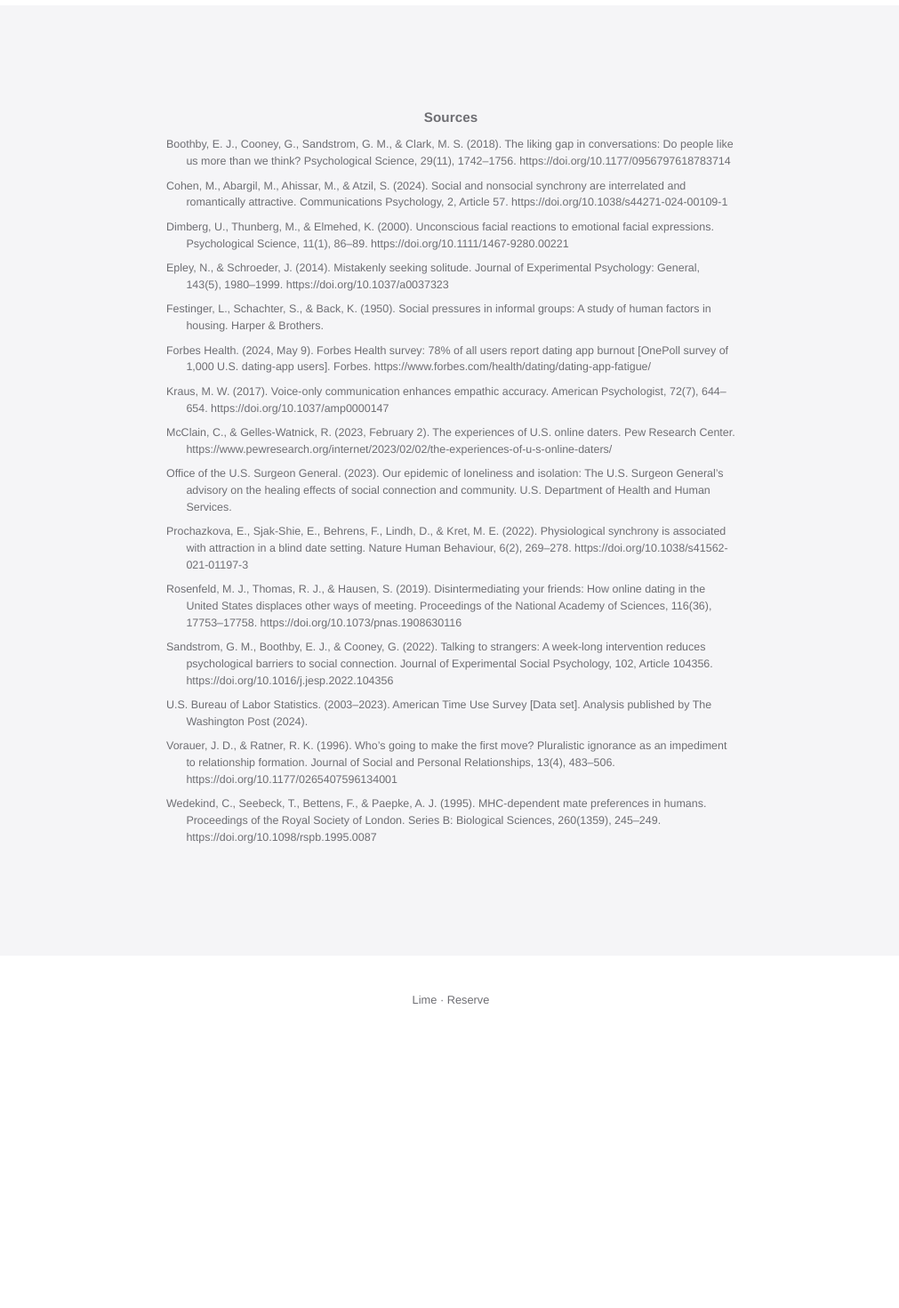
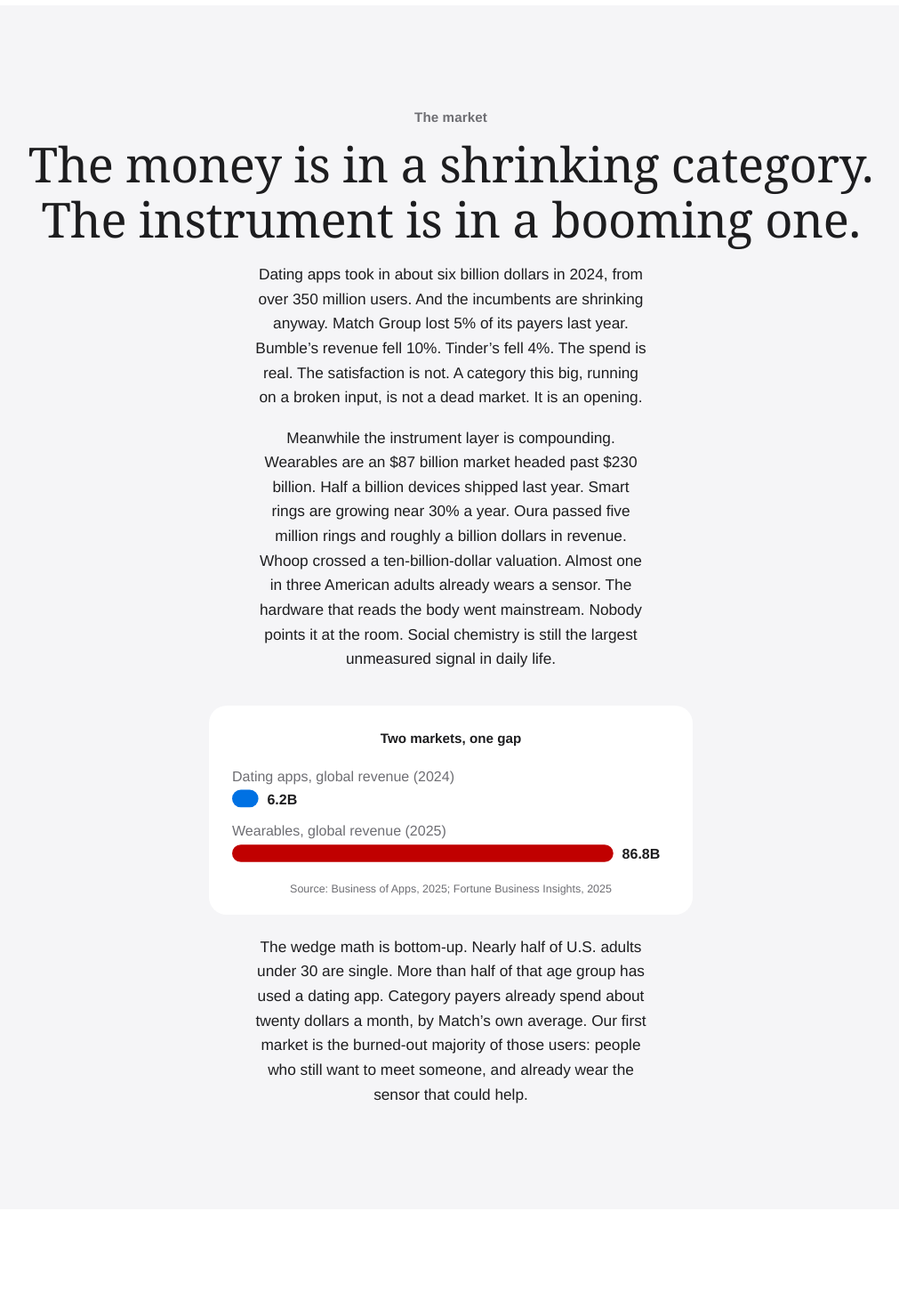
Before and after one commit to rsrvlabs/www, a Next.js app: page /lime/why in a window 1280 px wide. Shown: the part 7140-8610 px from the top of the page at 89% size, without its empty margins (133-1144 px from the left). Before the commit the page ends 8338 px from the top, so only its background shows below. Built offline with nearby package versions, Linux system fonts and the light colour scheme; no server answers; a web font is replaced by a local one.

Commit message:
feat(why): 新增 The market 段 —— 衰退品類 vs 爆發儀器層(Match/Bumble/Tinder 財報實數、wearables $87B→$231B、Oura/Whoop、1/3 佩戴率)、Two markets one gap 圖、bottom-up wedge 段;Sources 補 9 條市場書目;全數經查證 agent 落實

```diff
--- a/src/app/lime/why/page.tsx
+++ b/src/app/lime/why/page.tsx
@@ -311,8 +311,45 @@ export default function WhyLimePage() {
           </div>
       </Section>
 
+      {/* The market */}
+      <Section center tinted>
+          <p className={s.eyebrow}>The market</p>
+          <h2 className={s.h2}>The money is in a shrinking category.<br />The instrument is in a booming one.</h2>
+          <p className={s.bodyCenter}>
+            Dating apps took in about six billion dollars in 2024, from over 350 million
+            users. And the incumbents are shrinking anyway. Match Group lost 5% of its
+            payers last year. Bumble&rsquo;s revenue fell 10%. Tinder&rsquo;s fell 4%. The
+            spend is real. The satisfaction is not. A category this big, running on a
+            broken input, is not a dead market. It is an opening.
+          </p>
+          <p className={s.bodyCenter}>
+            Meanwhile the instrument layer is compounding. Wearables are an $87 billion
+            market headed past $230 billion. Half a billion devices shipped last year.
+            Smart rings are growing near 30% a year. Oura passed five million rings and
+            roughly a billion dollars in revenue. Whoop crossed a ten-billion-dollar
+            valuation. Almost one in three American adults already wears a sensor. The
+            hardware that reads the body went mainstream. Nobody points it at the room.
+            Social chemistry is still the largest unmeasured signal in daily life.
+          </p>
+          <BarPair
+            title="Two markets, one gap"
+            aLabel="Dating apps, global revenue (2024)" aValue={6.2}
+            bLabel="Wearables, global revenue (2025)" bValue={86.8}
+            max={100} unit="B"
+            source="Business of Apps, 2025; Fortune Business Insights, 2025"
+            href="https://www.fortunebusinessinsights.com/wearable-technology-market-106000"
+          />
+          <p className={s.bodyCenter} style={{ marginTop: "1.4rem" }}>
+            The wedge math is bottom-up. Nearly half of U.S. adults under 30 are single.
+            More than half of that age group has used a dating app. Category payers
+            already spend about twenty dollars a month, by Match&rsquo;s own average. Our
+            first market is the burned-out majority of those users: people who still want
+            to meet someone, and already wear the sensor that could help.
+          </p>
+      </Section>
+
       {/* Sources */}
-      <Section center tinted>
+      <Section center>
           <p className={s.eyebrow}>Sources</p>
           <div style={{ maxWidth: "40rem", margin: "0 auto", textAlign: "left" }}>
             {[
@@ -331,6 +368,14 @@ export default function WhyLimePage() {
               "U.S. Bureau of Labor Statistics. (2003\u20132023). American Time Use Survey [Data set]. Analysis published by The Washington Post (2024).",
               "Vorauer, J. D., & Ratner, R. K. (1996). Who\u2019s going to make the first move? Pluralistic ignorance as an impediment to relationship formation. Journal of Social and Personal Relationships, 13(4), 483\u2013506. https://doi.org/10.1177/0265407596134001",
               "Wedekind, C., Seebeck, T., Bettens, F., & Paepke, A. J. (1995). MHC-dependent mate preferences in humans. Proceedings of the Royal Society of London. Series B: Biological Sciences, 260(1359), 245\u2013249. https://doi.org/10.1098/rspb.1995.0087",
+              "Business of Apps. (2025). Dating app revenue and usage statistics. https://www.businessofapps.com/data/dating-app-market/",
+              "Match Group. (2026, February 3). Q4 2025 results [SEC Form 8-K, Ex-99.1]. U.S. Securities and Exchange Commission.",
+              "Bumble Inc. (2026, March 11). Fourth quarter and full year 2025 results [Press release].",
+              "Fortune Business Insights. (2025). Wearable technology market; Smart ring market. https://www.fortunebusinessinsights.com/wearable-technology-market-106000",
+              "International Data Corporation. (2024, December 16). Worldwide Quarterly Wearable Device Tracker [Press release].",
+              "National Heart, Lung, and Blood Institute. (2023, June 15). Study reveals wearable device trends among U.S. adults. National Institutes of Health.",
+              "Pew Research Center. (2023, February 8). For Valentine\u2019s Day, 5 facts about single Americans.",
+              "CNBC. (2025, October 14). Oura raises about $900 million at an $11 billion valuation; TechCrunch. (2026, March 31). Whoop raises $575M Series G at a $10.1B valuation.",
             ].map((ref) => (
               <p key={ref.slice(0, 30)} className={s.chartSource}
                  style={{ margin: "0 0 0.55rem", paddingLeft: "1.4rem", textIndent: "-1.4rem" }}>
```
